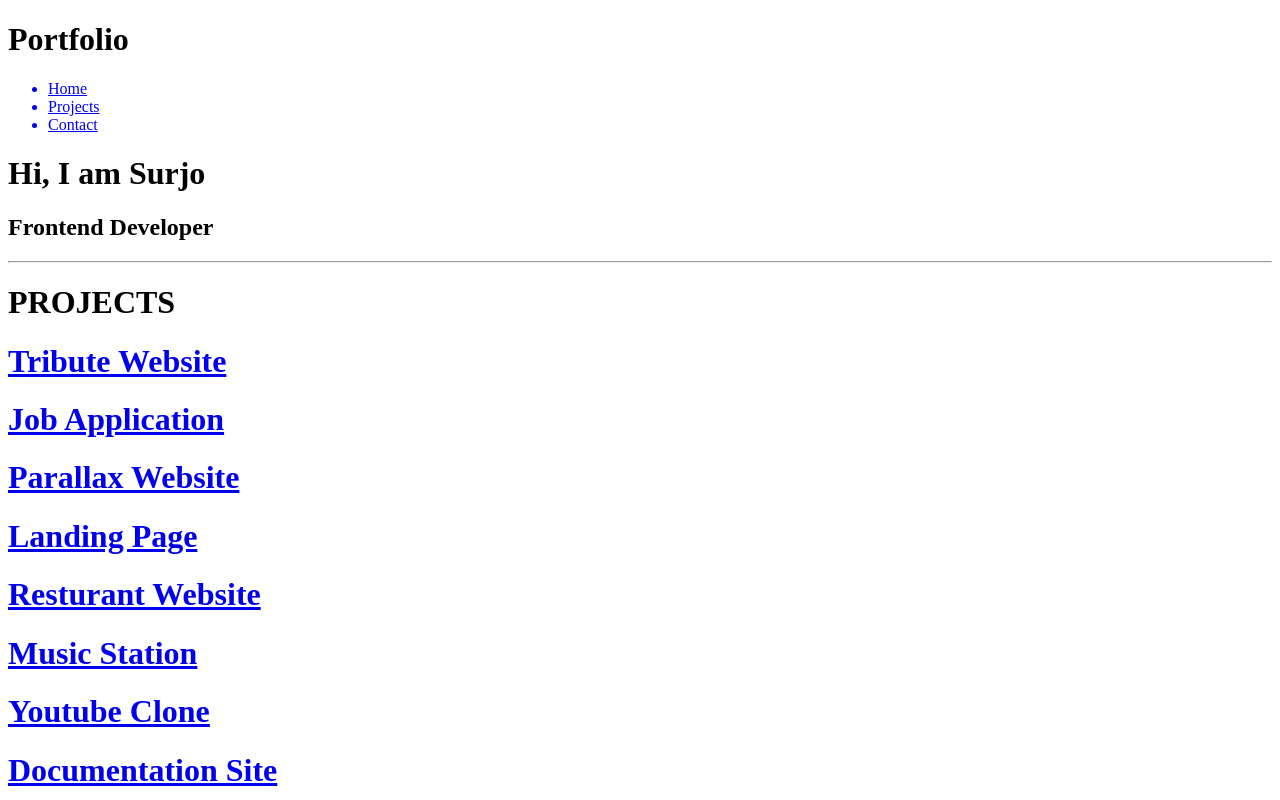
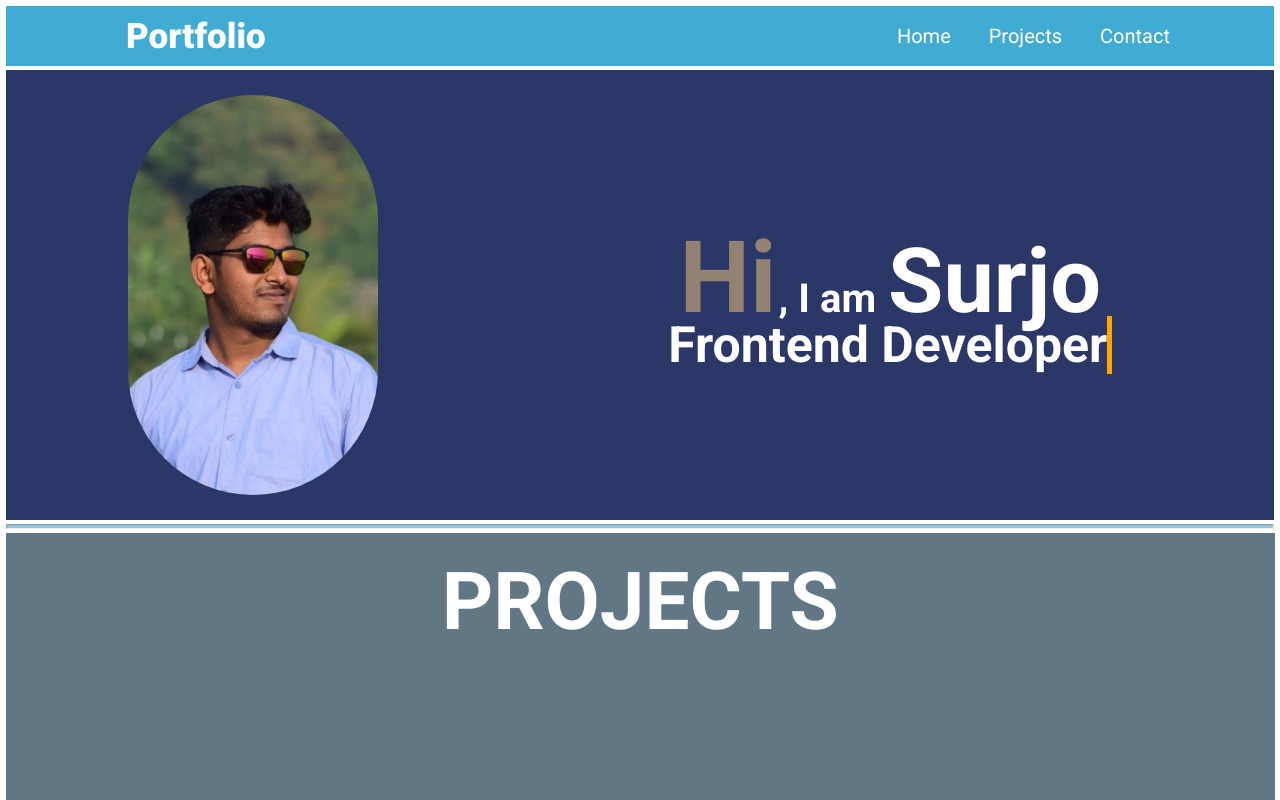
Before and after one commit to DebashisDhali/Html-CSS-10-Projects, a plain HTML site: page index.html in a window 1280 px wide. Shown: the top 800 px of the page. Drawn offline with nearby package versions, Linux system fonts and the light colour scheme.

Commit message:
Update index.html

```diff
--- a/index.html
+++ b/index.html
@@ -11,7 +11,7 @@
       crossorigin="anonymous"
       referrerpolicy="no-referrer"
     />
-    <link rel="stylesheet" href="project10.css" />
+    <link rel="stylesheet" href="style.css" />
     <link rel="preconnect" href="https://fonts.googleapis.com" />
     <link rel="preconnect" href="https://fonts.gstatic.com" crossorigin />
     <link
```
